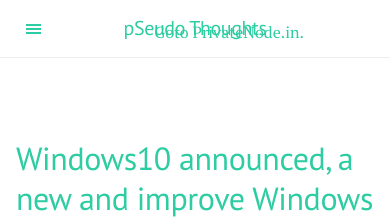
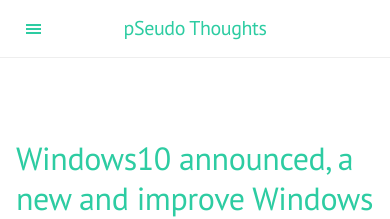
Before and after one commit to DharmeshPandav/dharmeshpandav.github.io, a Jekyll site: the page built from index.html, in a window 390 px wide. Shown: the top 219 px of the page. Built offline with Jekyll 4.4.1, drawn with Linux system fonts in a browser that asks for light colours; nearby versions of some CDN libraries; Markdown is read by kramdown in place of the engine named in the settings; the list of posts is cut into pages by our own code.

Commit message:
Dec25-working on back link when on mobile

```diff
--- a/_layouts/default.html
+++ b/_layouts/default.html
@@ -26,6 +26,10 @@
 
     <div class="container absolute-right">
         <a href="http://www.privatenode.in">Goto PrivateNode.in.</a>
+    </div>
+
+    <div class="container absolute-right-small">
+        <a href="http://www.privatenode.in">PNode.in.</a>
     </div>
 
     <label for="sidebar-checkbox" class="sidebar-toggle"></label>
--- a/public/css/lanyon.css
+++ b/public/css/lanyon.css
@@ -114,12 +114,26 @@ h1, h2, h3, h4, h5, h6 {
   letter-spacing: 0;
 }
 
+.absolute-right-small {
+    display: none;
+}
+
+
 @media (max-width: 48em) {
   .masthead-title {
     text-align: center;
   }
   .masthead-title small {
     display: none;
+  }
+
+    .absolute-right-small {
+        display: compact;
+    }
+
+
+  .absolute-right{
+      display: none;
   }
 }
 
```
